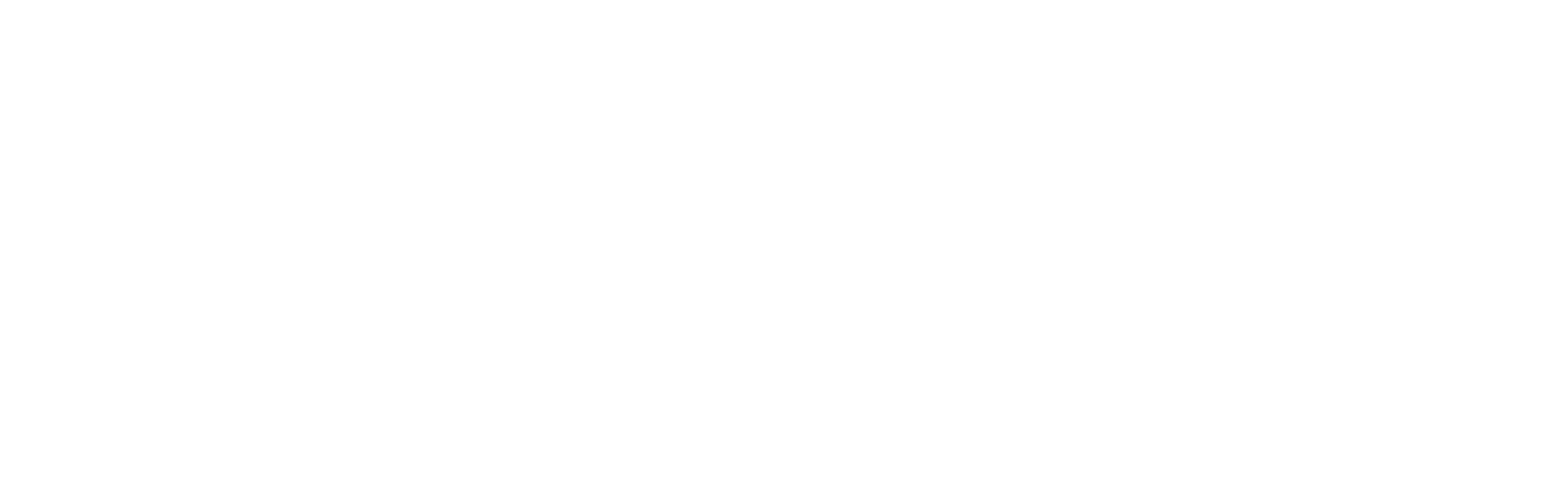
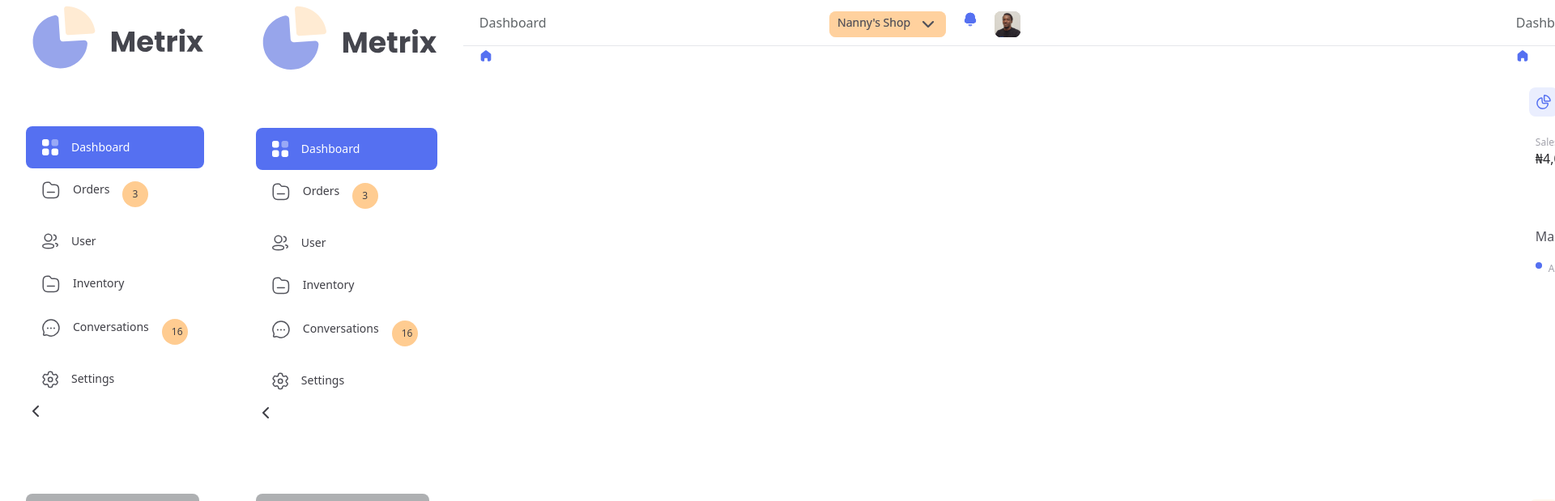
Before and after one commit to unekuogbaje/metrixx, a React (Create React App) app: page /conversations in a window 1280 px wide. Before the commit this address had no page. Shown: the top 619 px of the page at 81% size, 1920 px wide, since content can reach past the window. Built offline with nearby package versions, Linux system fonts and the light colour scheme.

Commit message:
Link Conversations page

```diff
--- a/src/App.js
+++ b/src/App.js
@@ -1,12 +1,13 @@
 import { Routes, Route } from 'react-router-dom';
 import Dashboard from './routes/dashboard/dashboard';
+import Conversations from './routes/conversations/conversations';
 
 function App() {
   return (
     <div className="App">
       <Routes>
         <Route path='/' element={<Dashboard/>}>
-
+        <Route path='conversations' element={<Conversations/>} />
         </Route>
       </Routes>
     </div>
```
